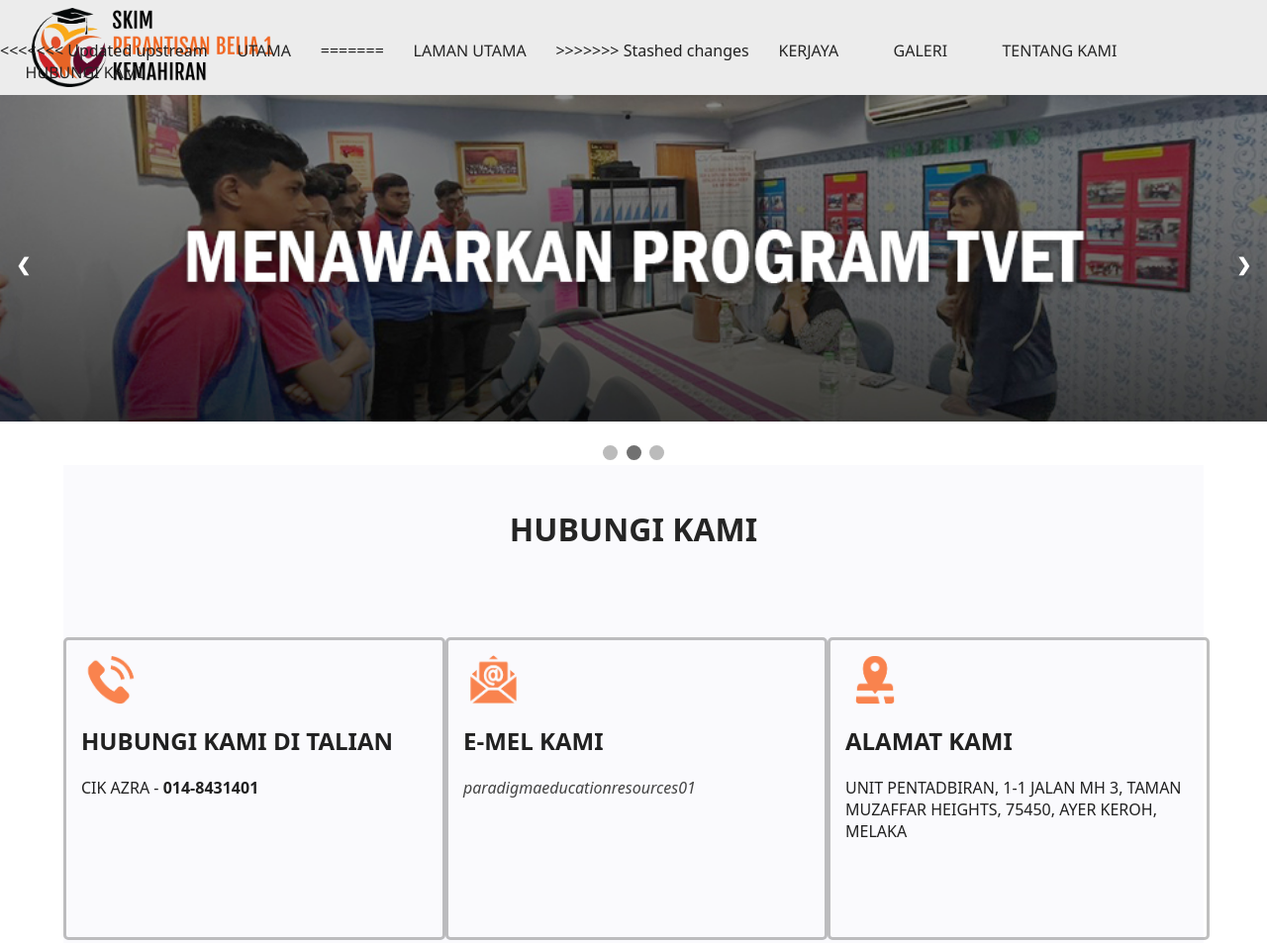
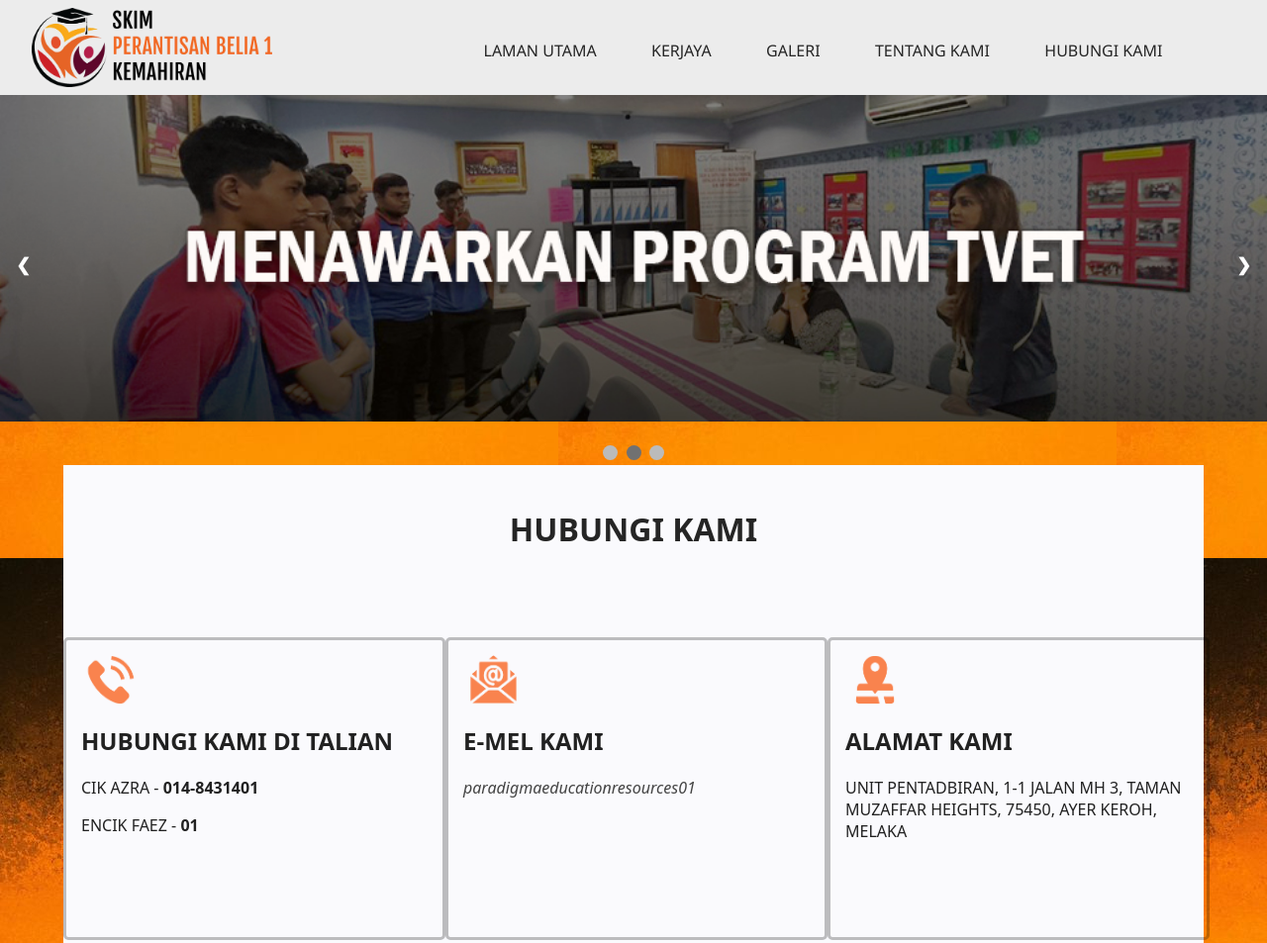
Before and after one commit to aceskilltech/aceskilltech.github.io, a plain HTML site: page contactUs.html in a window 1280 px wide. Shown: the top 953 px of the page at 99% size. Drawn offline with Linux system fonts and the light colour scheme.

Commit message:
index.html

```diff
--- a/contactUs.html
+++ b/contactUs.html
@@ -13,7 +13,11 @@
     <link rel="stylesheet" href="CSS/sliderImage.css"/>
     <script src="JS/imageSlider.js"></script>
 
-
+<style>
+  body {
+      background-image: url(Asset/Bg1.jpg);
+    }
+</style>
     <title>ACE SKILL TECH</title>
     <link rel="icon" type="image/x-icon" href="Asset/Icon/logo.png">
   </head>
@@ -22,11 +26,7 @@
       <a href="index.html"><img src="Asset/skimLogoPNG.png" alt="Logo Perantisan" /></a>
 
       <span class="links">
-<<<<<<< Updated upstream
-        <a href="index.html" class="nav">UTAMA</a>
-=======
         <a href="index.html" class="nav">LAMAN UTAMA</a>
->>>>>>> Stashed changes
         <a href="career.html" class="nav">KERJAYA</a>
         <a href="programme.html" class="nav">GALERI</a>
         <a href="about.html" class="nav">TENTANG KAMI</a>
@@ -73,6 +73,7 @@
             <img src="Asset/Icon/telephoneIcon-01.png" class="phoneIcon"/>
             <h2>HUBUNGI KAMI DI TALIAN</h2>
             <P>CIK AZRA - <b>014-8431401</b></P>
+            <P>ENCIK FAEZ - <b>01</b></P>
           </div>
 
           <div class="companyEmail">
```
Also changed, not shown: about.html (+3 -4 lines), career.html (+3 -4 lines), index.html (+7 -12 lines), programme.html (+5 -4 lines), Asset/Background.jpg (added), Asset/Bg1.jpg (added), Asset/BgPastel.jpg (added), Asset/Black.jpg (added), Asset/BlackBG.jpg (added).
